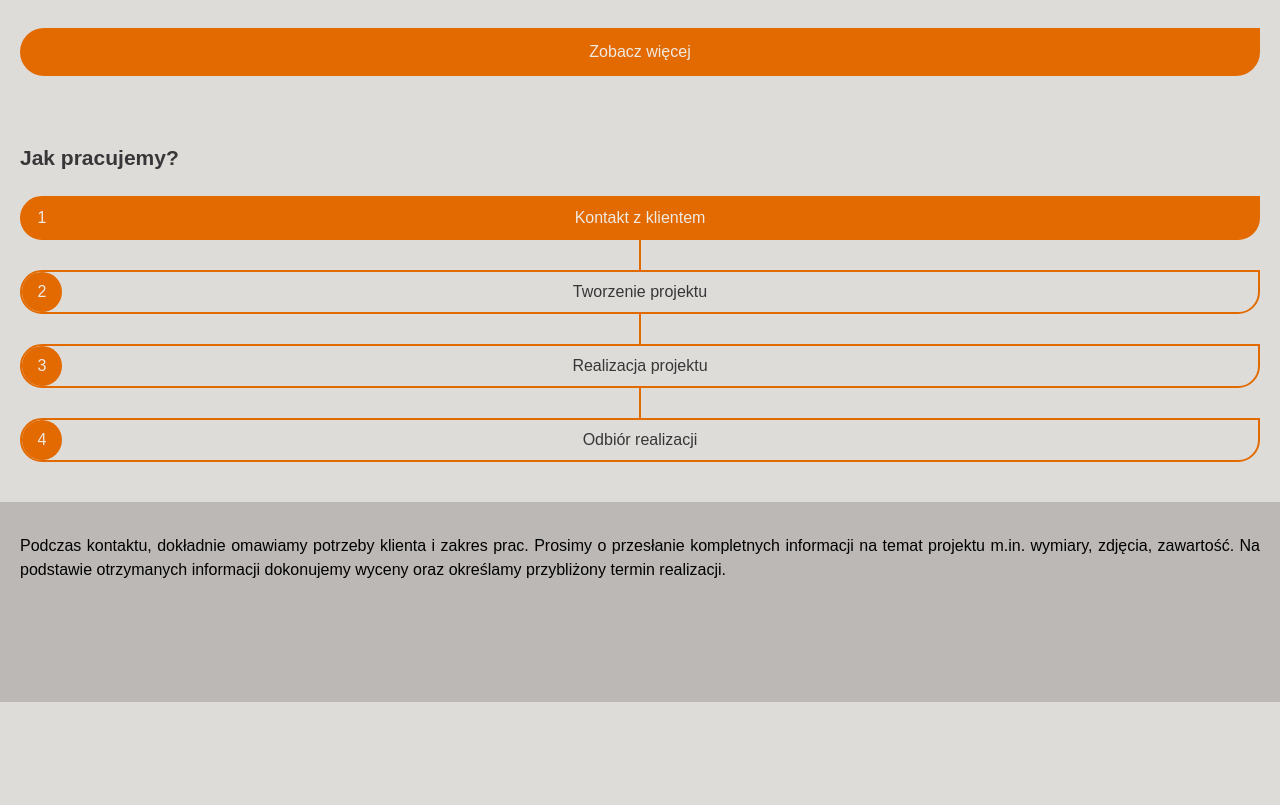
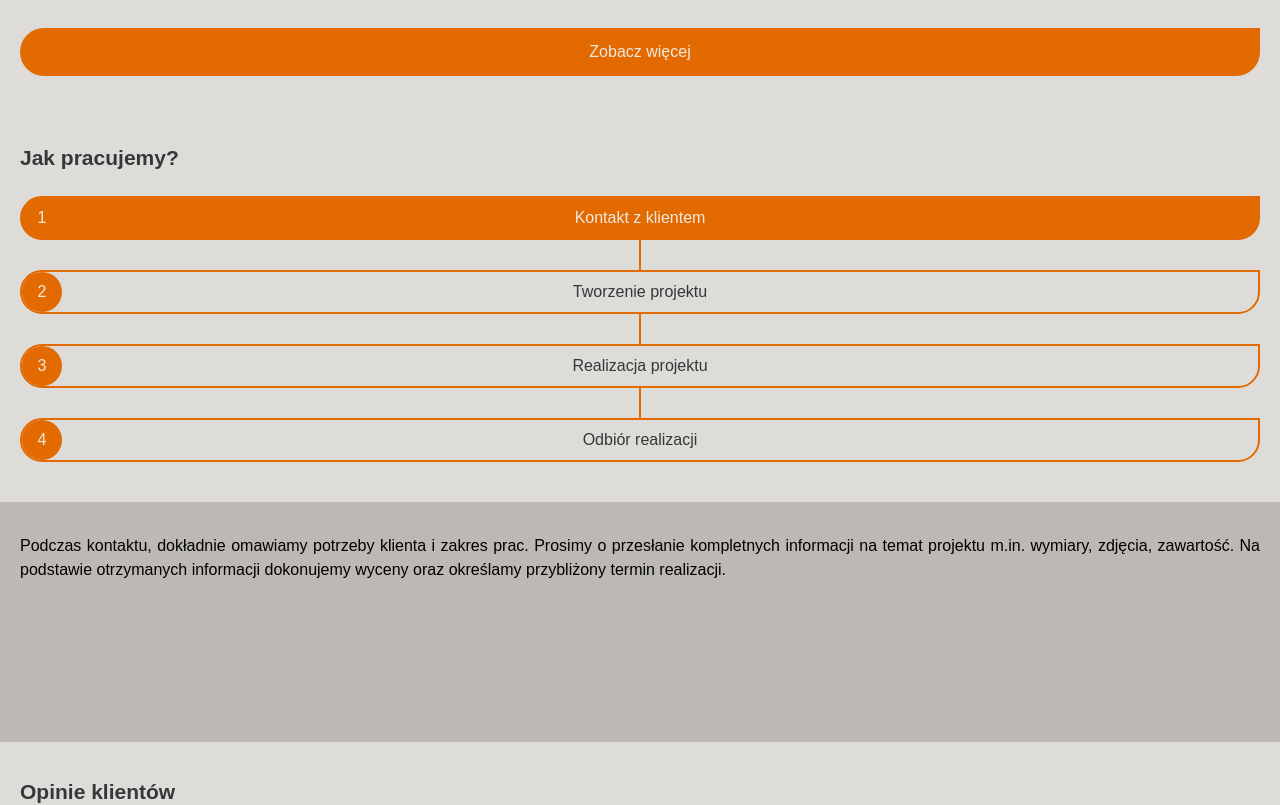
Before and after one commit to MarioLuigie/Odlew, a Next.js app: page / in a window 1280 px wide. Shown: the part 9900-10705 px from the top of the page. Built offline with nearby package versions, Linux system fonts and the light colour scheme; no server answers; the database is empty.

Commit message:
Styles: Style HowWork

```diff
--- a/src/components/pages/homePagePartials/HowWork.tsx
+++ b/src/components/pages/homePagePartials/HowWork.tsx
@@ -11,7 +11,7 @@ export default function HowWork() {
 	const [activContentIndex, setActiveContentIndex] = useState<number>(0)
 
 	return (
-		<div id="tabs" className="min-h-customScreen mb-4">
+		<div id="tabs" className="mb-4">
 			<Title className="mb-6 px-5">
 				<p>Jak pracujemy?</p>
 			</Title>
@@ -19,7 +19,7 @@ export default function HowWork() {
 				<button
 					onClick={() => setActiveContentIndex(0)}
 					className={cn(
-						'relative w-full py-2 px-4 rounded-l-full rounded-br-full border-2 border-accent text-center',
+						'relative w-full py-2 px-4 rounded-l-full rounded-br-full border-2 border-accent text-center transition-all ease-in-out',
 						activContentIndex === 0 ? 'bg-accent text-textLight' : ''
 					)}
 				>
@@ -33,7 +33,7 @@ export default function HowWork() {
 				<button
 					onClick={() => setActiveContentIndex(1)}
 					className={cn(
-						'relative w-full py-2 px-4 rounded-l-full rounded-br-full border-2 border-accent text-center',
+						'relative w-full py-2 px-4 rounded-l-full rounded-br-full border-2 border-accent text-center transition-all ease-in-out',
 						activContentIndex === 1 ? 'bg-accent text-textLight' : ''
 					)}
 				>
@@ -47,7 +47,7 @@ export default function HowWork() {
 				<button
 					onClick={() => setActiveContentIndex(2)}
 					className={cn(
-						'relative w-full py-2 px-4 rounded-l-full rounded-br-full border-2 border-accent text-center',
+						'relative w-full py-2 px-4 rounded-l-full rounded-br-full border-2 border-accent text-center transition-all ease-in-out',
 						activContentIndex === 2 ? 'bg-accent text-textLight' : ''
 					)}
 				>
@@ -61,7 +61,7 @@ export default function HowWork() {
 				<button
 					onClick={() => setActiveContentIndex(3)}
 					className={cn(
-						'relative w-full py-2 px-4 rounded-l-full rounded-br-full border-2 border-accent text-center',
+						'relative w-full py-2 px-4 rounded-l-full rounded-br-full border-2 border-accent text-center transition-all ease-in-out',
 						activContentIndex === 3 ? 'bg-accent text-textLight' : ''
 					)}
 				>
@@ -71,7 +71,7 @@ export default function HowWork() {
 					</div>
 				</button>
 			</menu>
-			<div id="tab-content" className="w-full min-h-[200px] bg-mottoBg px-5 py-8">
+			<div id="tab-content" className="w-full min-h-[240px] bg-mottoBg px-5 py-8 transition-all ease-in-out">
 					<p className='text-justify'>{HowWorkContent[activContentIndex]}</p>
 			</div>
 		</div>
```
